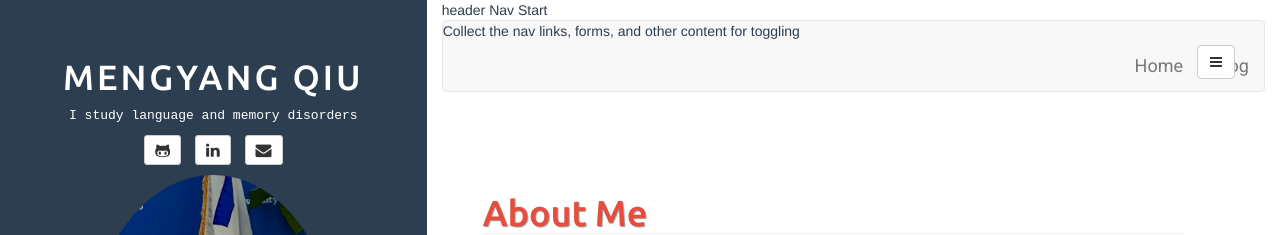
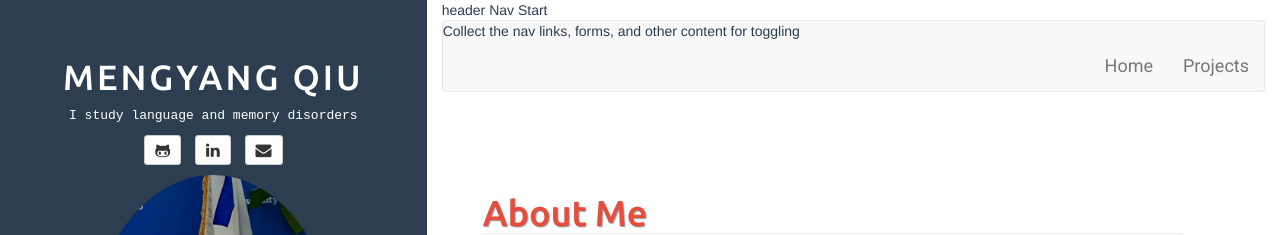
Before and after one commit to mengyangq/mengyangq.github.io, a Jekyll site: the page built from index.html, in a window 1280 px wide. Shown: the top 235 px of the page. Built offline with Jekyll 4.4.1, drawn with Linux system fonts in a browser that asks for light colours.

Commit message:
Update default.html

```diff
--- a/_includes/default.html
+++ b/_includes/default.html
@@ -89,7 +89,7 @@
 			<li class="divider"></li>
 			<li><a href="#"><i class="fa fa-arrow-up"></i>Top of Page</a></li>
 		</ul>
-	</div>
+	</div>-->
 
 
 	<div class="col-sm-4 sidebar hidden-xs" style="{% if site.sidebar_background_image %}background: url({{site.sidebar_background_image}}) no-repeat center center !important;{% endif %}">
@@ -106,7 +106,7 @@
             <div class="collapse navbar-collapse" id="bs-example-navbar-collapse-1">
               <ul class="nav navbar-nav navbar-right">
                 <li><a href="/">Home</a></li>
-                <li><a href="/blog">Blog</a></li>
+                <li><a href="/blog">Projects</a></li>
               </ul>
             </div><!-- /.navbar-collapse -->
           </div><!-- /.container-fluid -->
```
Also changed, not shown: other parts of _includes/default.html (+1 -1 lines).
